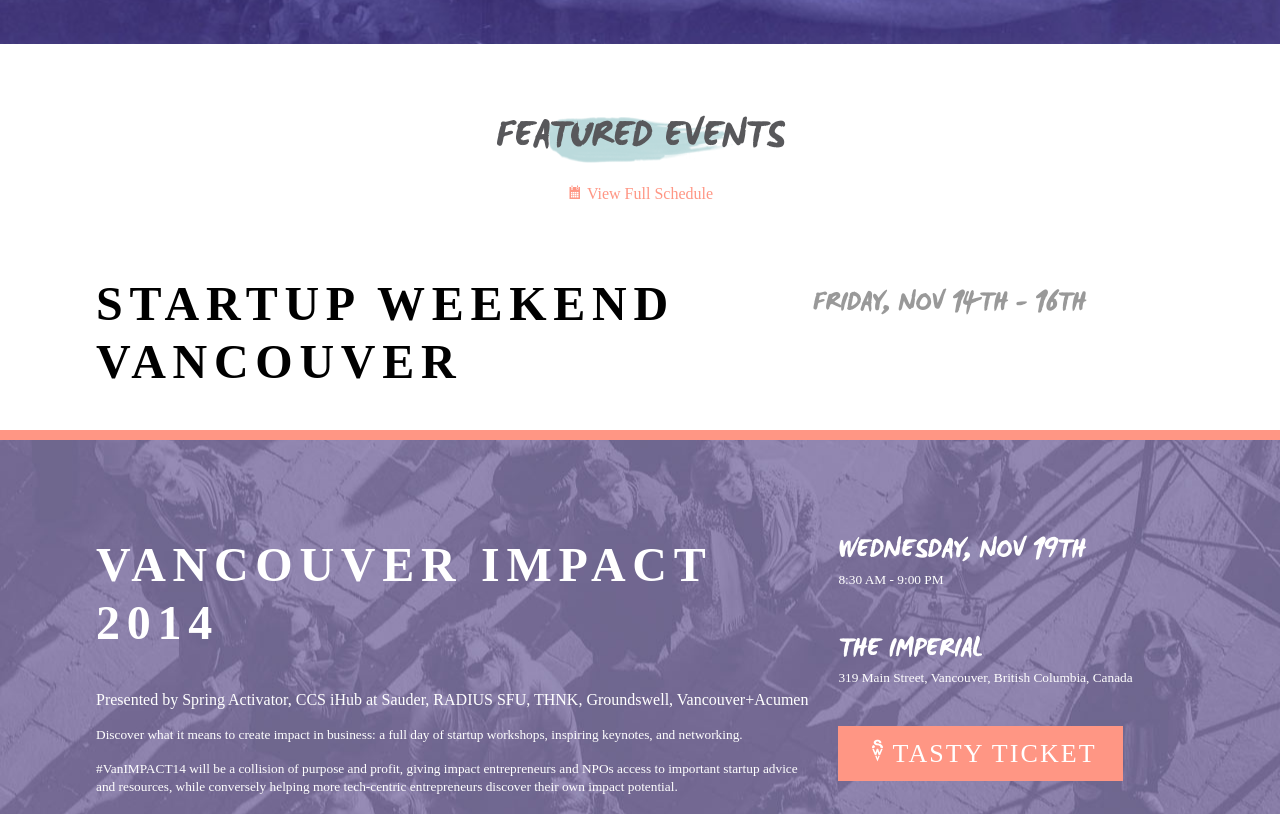
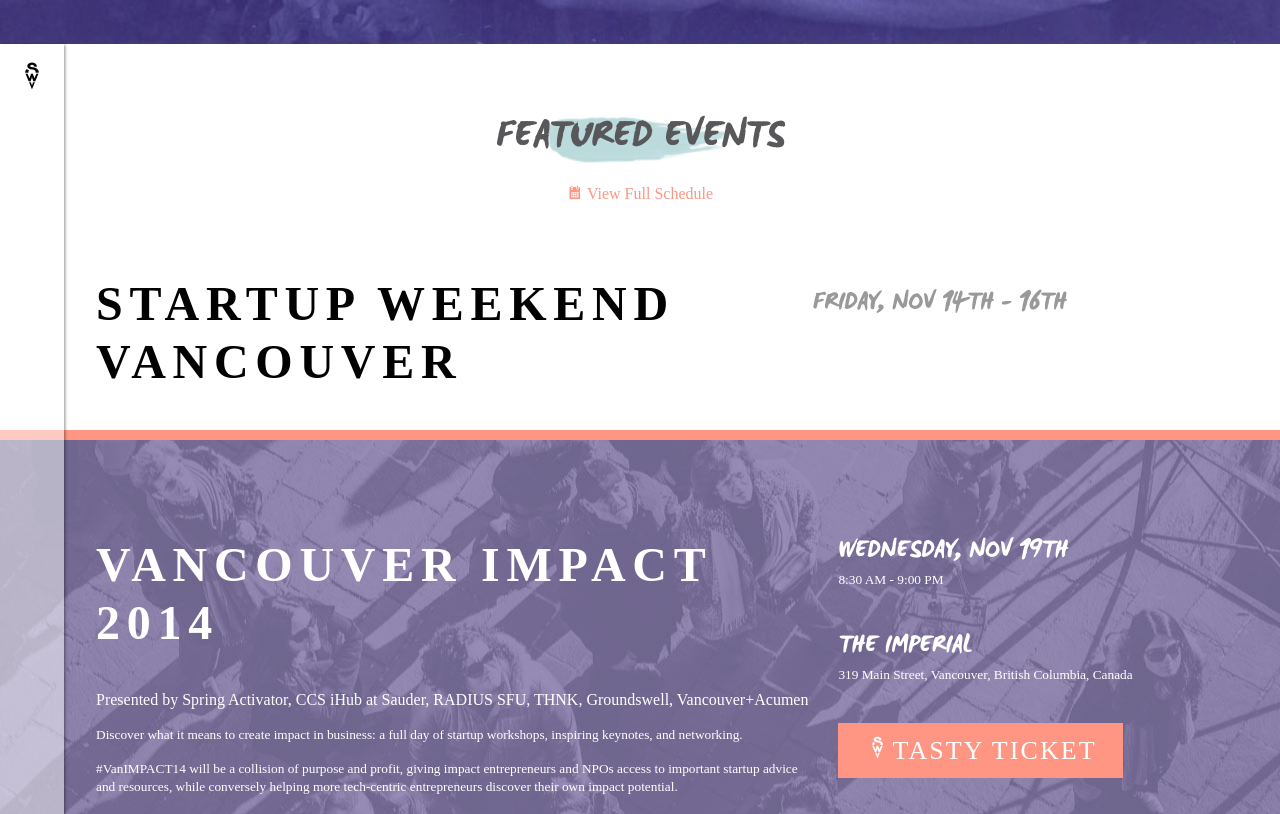
Before and after one commit to PixelCrafters/StartupWeekVancouver, a website: page index.html in a window 1280 px wide. Shown: the part 880-1694 px from the top of the page. Drawn offline with Linux system fonts and the light colour scheme; files that its build step writes are made by us from their sources.

Commit message:
implemented desktop menu

```diff
--- a/index.html
+++ b/index.html
@@ -13,7 +13,7 @@
   </head>
 
   <body>
-
+    <div class='no-overflow'>
       <section class='header'>
         <div>
           <img src='../images/SWV_skyrocket_logo_top.png' />
@@ -29,6 +29,11 @@
         </div>
       </section>
       <section class='featured-events'>
+        <ul class='menu'>
+          <li>
+            <i class='icon-SWV'></i>
+          </li>
+        </ul>
         <h3>Featured Events</h3>
         <a target='_blank' href='http://lanyrd.com/2014/startup-week-vancouver/schedule/'>
           <i class='icon-calendar'></i>
@@ -142,7 +147,7 @@
                     <p>
                       <br />
                       <br />
-                    <a target='_blank' href='https://www.picatic.com/VanIMPACT14' class='button'><i class='icon-SWV'></i>Tasty Ticket
+                      <a target='_blank' href='http://www.cascadiasummit.com/register' class='button'><i class='icon-SWV'></i>Tasty Ticket
                       </a>
                     </p>
                   </div>
@@ -213,7 +218,7 @@
           </div>
         </div>
       </section>
-
+    </div>
   </body>
 
 </html>
--- a/javascripts/swv.js
+++ b/javascripts/swv.js
@@ -9,4 +9,19 @@
   });
 
   $("ul > li.active > .content").css("display","block");
+
+  $(window).scroll(function () {
+    var originalPosition = 0;
+    if ($(".menu").hasClass('fixed')) {
+      originalPosition = $(".menu").data("position");
+    } else {
+      originalPosition = $(".menu").offset().top;
+    }
+    if ($('body').scrollTop() > originalPosition) {
+      $(".menu").data("position", originalPosition);
+      $(".menu").addClass("fixed");
+    } else {
+      $(".menu").removeClass("fixed");
+    }
+  });
 });
--- a/styles/style.scss
+++ b/styles/style.scss
@@ -59,7 +59,7 @@
 
 @mixin h5 {
   font-family: $mano;
-  font-size: 28px;
+  font-size: 26px;
   text-transform: uppercase;
   text-align: left;
   line-height: 33.6px;
@@ -101,6 +101,8 @@
 $medium-only: new-breakpoint(min-width 40.063rem max-width 64rem);
 $large-up: new-breakpoint(min-width 64.063rem);
 
+$edge-padding: 5rem;
+
 h1 { @include h1; }
 h2 { @include h2; }
 h3 { @include h3; }
@@ -111,6 +113,10 @@
 body {
   @include body();
   margin: 0;
+}
+
+.no-overflow {
+  overflow: hidden;
 }
 
 @mixin hover-darken-bg($bgColour) {
@@ -162,6 +168,9 @@
   background-position: center;
   padding: 2rem 1rem 0 1rem;
 
+  @include media($large-up) {
+    padding: 2rem $edge-padding 0 $edge-padding;
+  }
 
   img {
     max-width: 80%;
@@ -222,11 +231,42 @@
 
 .featured-events {
   @include stroke-link-header();
-  ul {
+
+  @include media($large-up) {
+    position: relative;
+  }
+
+  ul.menu {
+    list-style: none;
+    font-size: 32px;
+    color: black;
+    height: 1000%;
+    background-color: rgba(255,255,255,0.5);
+    margin: 0;
+    padding: 1rem;
+    display: none;
+
+    @include media($large-up) {
+      display: block;
+      position: absolute;
+      z-index: 99;
+      top: 0;
+      left: 0;
+      box-shadow: 1px 1px 3px 0px rgba(0,0,0,0.45);
+      &.fixed {
+        position: fixed;
+        top: 0;
+        left: 0;
+      }
+    }
+
+  }
+  ul:not(.menu) {
     margin: 2rem 0 0 0;
     padding: 0;
     list-style: none;
     li {
+      overflow: hidden;
       &:nth-child(1) {
         .head {
           border-bottom: 10px solid $orange;
@@ -285,12 +325,16 @@
 
       .head, .content {
         padding: 0 1rem;
+        @include media($large-up) {
+          padding: 0 $edge-padding;
+        }
       }
 
       .head {
         @include transition(all 0.3s);
-        background-color: $lightGrey;
         cursor: pointer;
+        z-index: 1;
+        position: relative;
         &:hover {
           background-color: white;
         }
@@ -316,7 +360,7 @@
       .content {
         padding: 3rem 1rem;
         @include media($large-up) {
-          padding: 6rem 1rem;
+          padding: 6rem $edge-padding;
         }
         border-bottom: 10px solid $red;
         box-sizing: border-box;
@@ -361,12 +405,16 @@
 
       }
     }
+
     li.active {
       .head {
         background-color: white;
       }
     }
     li {
+      .head {
+        background-color: $lightGrey;
+      }
       .content {
         display: none;
       }
@@ -420,6 +468,7 @@
   }
 
   @include media($large-up) {
+    padding: 2rem $edge-padding;
     .row {
       @include outer-container();
       @include row();
@@ -447,7 +496,7 @@
 .startup-jobs {
   padding: 2rem 1rem;
   @include media($large-up) {
-    padding-bottom: 4rem;
+    padding: 2rem $edge-padding 4rem $edge-padding;
   }
   h3 {
     @include stroke();
```
Also changed, not shown: build/style.css, build/swv.min.js, 1 other file. Lines whose indentation alone changed are shown as unchanged.
